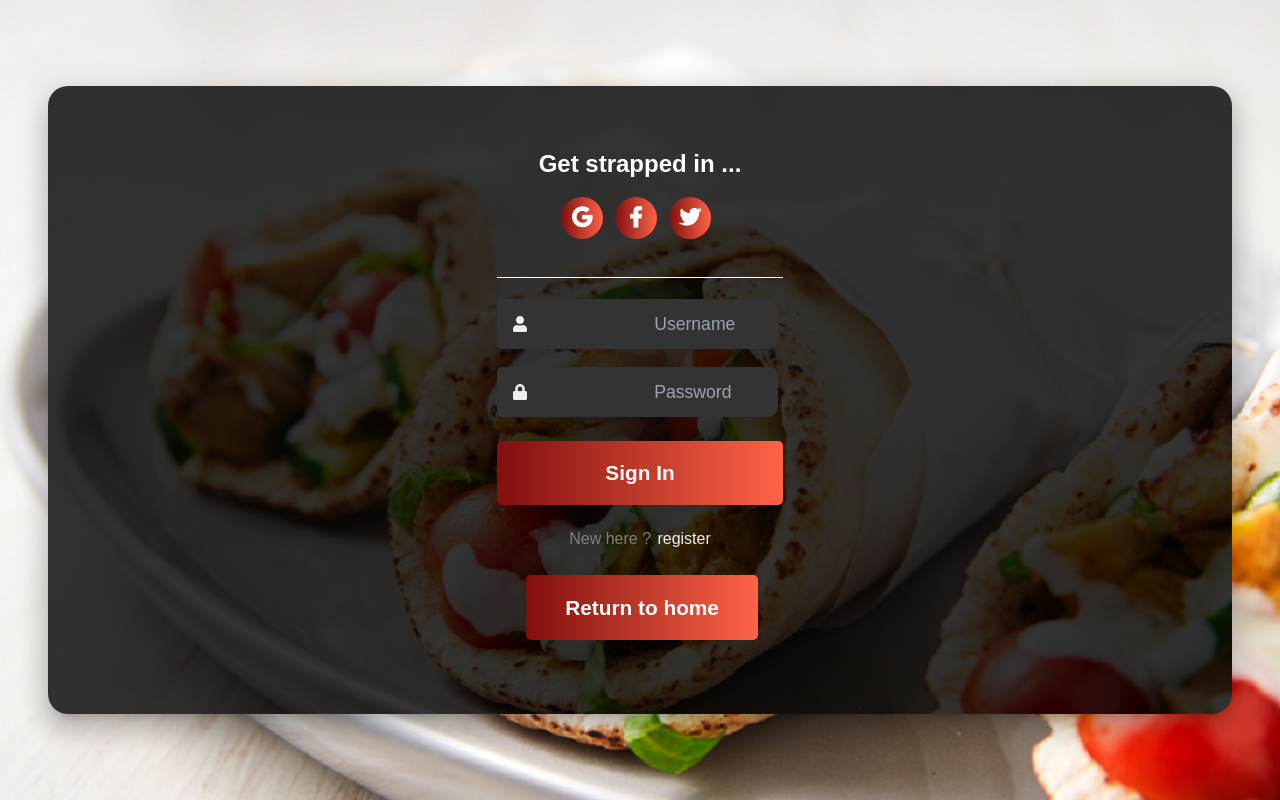
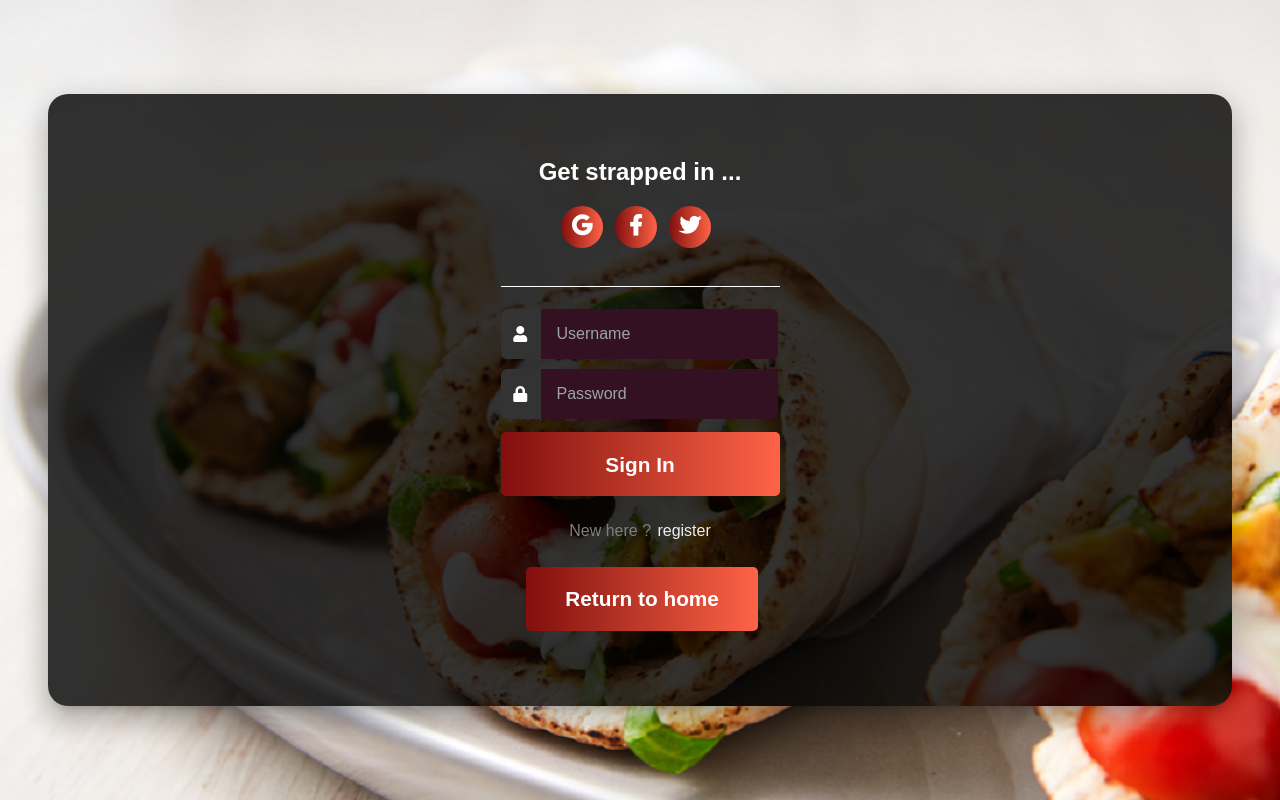
Before and after one commit to struckchure/umge, a Vue app in the folder frontend/: page /accounts/login in a window 1280 px wide. Built offline with nearby package versions, Linux system fonts and the light colour scheme.

Commit message:
adds; adjusted styles for AccountBase layout

```diff
--- a/frontend/src/assets/css/accounts.css
+++ b/frontend/src/assets/css/accounts.css
@@ -21,21 +21,6 @@
 	align-self: center;
 	padding: 3em 1em;
 	color: white;
-}
-
-.input-field input {
-	display: flex;
-	flex: 1;
-	align-self: center;
-	padding-right: .2em;
-	color: #fff !important;
-	border-top-left-radius: 0 !important;
-	border-bottom-left-radius: 0 !important;
-}
-
-.input-field input,
-.input-field i {
-	background-color: #333 !important;
 }
 
 .form-title {
@@ -95,3 +80,16 @@ label {
 .account-options a:hover {
 	color: grey;
 }
+
+.auth-field i , input {
+	background-color: #333 !important;
+	color: white;
+	margin: .3em 0 !important;
+}
+
+.auth-field i {
+	padding: .5em .8em;
+	width: 2.5em;
+	border-top-left-radius: .4em;
+	border-bottom-left-radius: .4em;
+}
--- a/frontend/src/assets/css/cart.css
+++ b/frontend/src/assets/css/cart.css
@@ -44,7 +44,6 @@ input:disabled {
 	border-radius: 30px;
 	border-top-right-radius: 0;
 	border-bottom-right-radius: 0;
-	/*background-color: tomato;*/
 	color: #fff;
 	background-image: none;
 }
--- a/frontend/src/assets/css/style.css
+++ b/frontend/src/assets/css/style.css
@@ -155,7 +155,6 @@ main {
 	font-weight: bold;
 	color: black;
 	font-size: 1.8em;
-	/*letter-spacing: .3em;*/
 	display: flex;
 	flex: 1;
 	justify-content: flex-start;
@@ -216,7 +215,6 @@ form {
 	overflow: auto;
 	width: inherit;
 	max-width: 400px;
-	/*max-height: 40px;*/
 }
 
 input:focus,
--- a/frontend/src/layouts/AccountBase.vue
+++ b/frontend/src/layouts/AccountBase.vue
@@ -16,6 +16,12 @@
 
     input {
         width: inherit;
+        background-color: #312 !important;
+        color: white !important;
+        border-top-left-radius: 0 !important;
+        border-bottom-left-radius: 0 !important;
+        border-top-right-radius: .4em !important;
+        border-bottom-right-radius: .4em !important;
     }
 
     button.social {
@@ -38,9 +44,10 @@
 </style>
 
 <script>
-    import '@/assets/css/accounts.css'
     import ErrorModal from '@/components/common/ErrorModal.vue'
     import Loader from '@/components/common/Loader.vue'
+
+    import '@/assets/css/accounts.css'
 
     export default {
         name: 'AccountBase',
--- a/frontend/src/main.js
+++ b/frontend/src/main.js
@@ -3,12 +3,12 @@ import Vue from 'vue'
 // styles
 
 import '@/assets/css/all.css'
+import '@/assets/css/modal.css'
 import '@/assets/css/tailwind.css'
-import '@/assets/css/grid.css'
-import '@/assets/css/modal.css'
+import '@/assets/css/style.css'
 import '@/assets/css/layouts.css'
 import '@/assets/css/custom-ui.css'
-import '@/assets/css/style.css'
+import '@/assets/css/grid.css'
 
 // js stuffs
 
--- a/frontend/src/views/accounts/Login.vue
+++ b/frontend/src/views/accounts/Login.vue
@@ -29,7 +29,7 @@
 
             <div class="col s12 m12 l12">
                 <form @submit.prevent="login">
-                    <div class="input-field">
+                    <div class="auth-field flex flex-row">
                         <i class="fas fa-user"></i>
                         <input
                             type="text"
@@ -40,7 +40,7 @@
                         />
                     </div>
 
-                    <div class="input-field">
+                    <div class="auth-field flex flex-row">
                         <i class="fas fa-lock"></i>
                         <input
                             type="password"
--- a/frontend/src/views/accounts/Register.vue
+++ b/frontend/src/views/accounts/Register.vue
@@ -29,7 +29,7 @@
 
             <div class="col s12 m12 l12">
                 <form @submit.prevent="register">
-                    <div class="input-field">
+                    <div class="auth-field flex flex-row">
                         <i class="fas fa-user"></i>
                         <input
                             type="text"
@@ -40,7 +40,7 @@
                         />
                     </div>
 
-                    <div class="input-field">
+                    <div class="auth-field flex flex-row">
                         <i class="fas fa-envelope"></i>
                         <input
                             type="email"
@@ -51,7 +51,7 @@
                         />
                     </div>
 
-                    <div class="input-field">
+                    <div class="auth-field flex flex-row">
                         <i class="fas fa-lock"></i>
                         <input
                             type="password"
```
